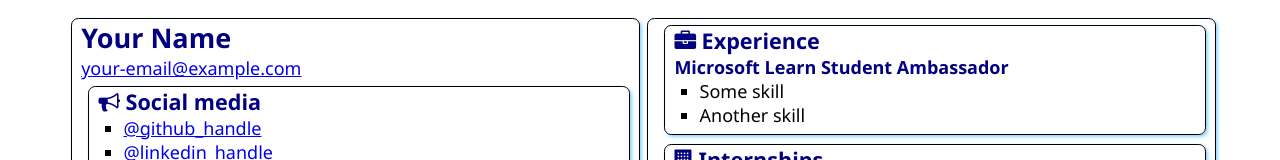
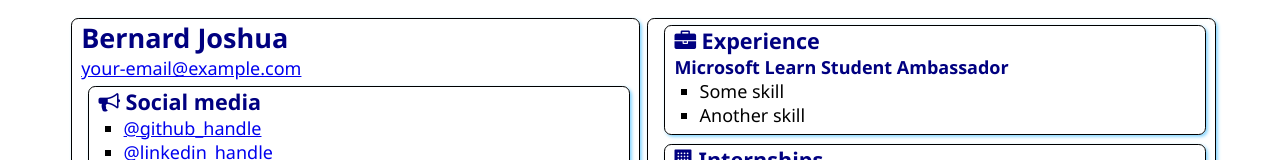
Before and after one commit to Bernard-Joshua/SATechnicalOnboarding, a plain HTML site: page src/index.html in a window 1280 px wide. Shown: the top 160 px of the page. Drawn offline with Linux system fonts and the light colour scheme.

Commit message:
Added My Name.

```diff
--- a/src/index.html
+++ b/src/index.html
@@ -12,7 +12,7 @@
 <body>
     <main>
         <article class="box">
-            <h1>Your Name</h1>
+            <h1>Bernard Joshua</h1>
             <div><a href="mailto:your.email@example.com">your-email@example.com</a></div>
 
             <section class="box">
```
